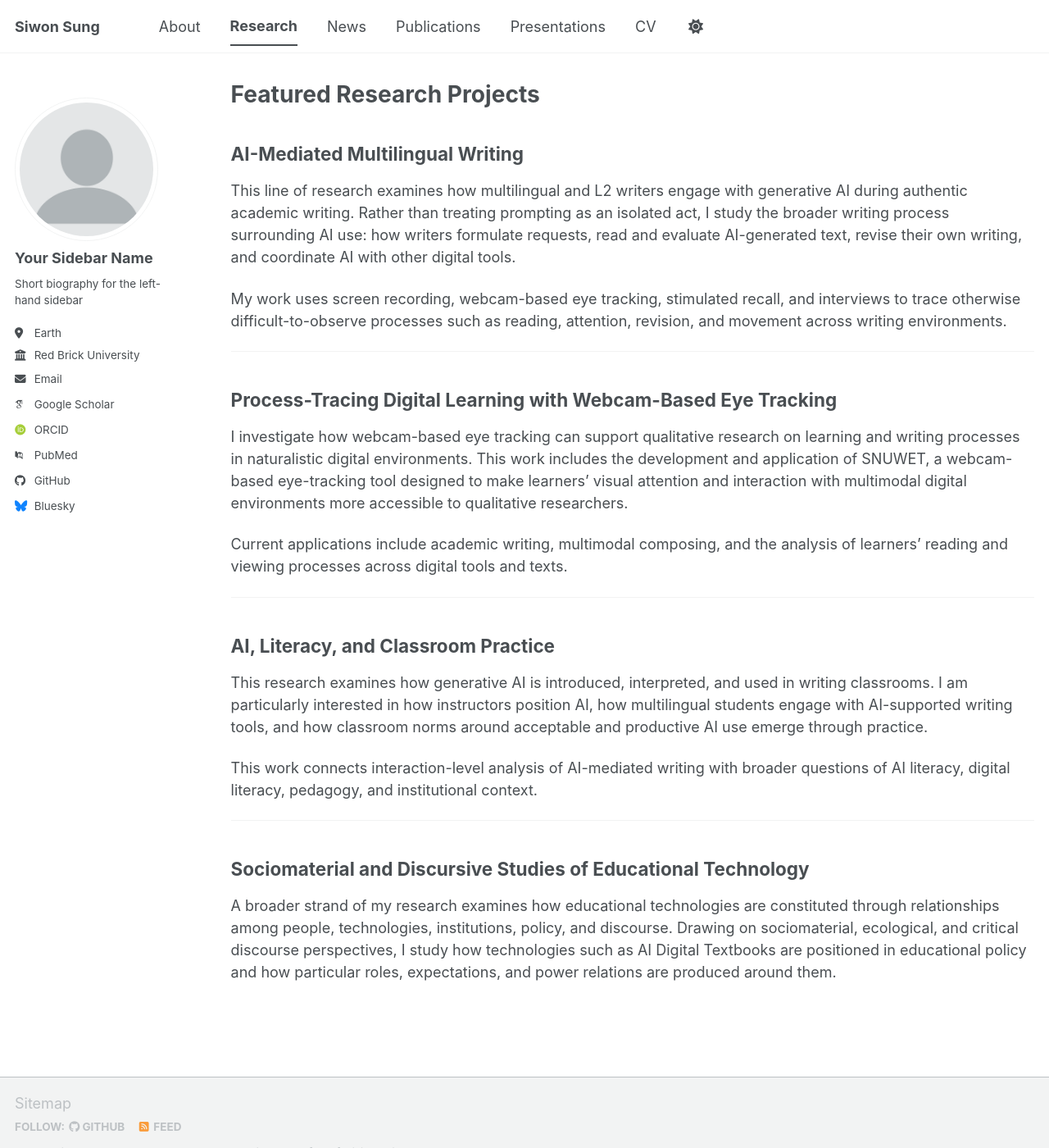
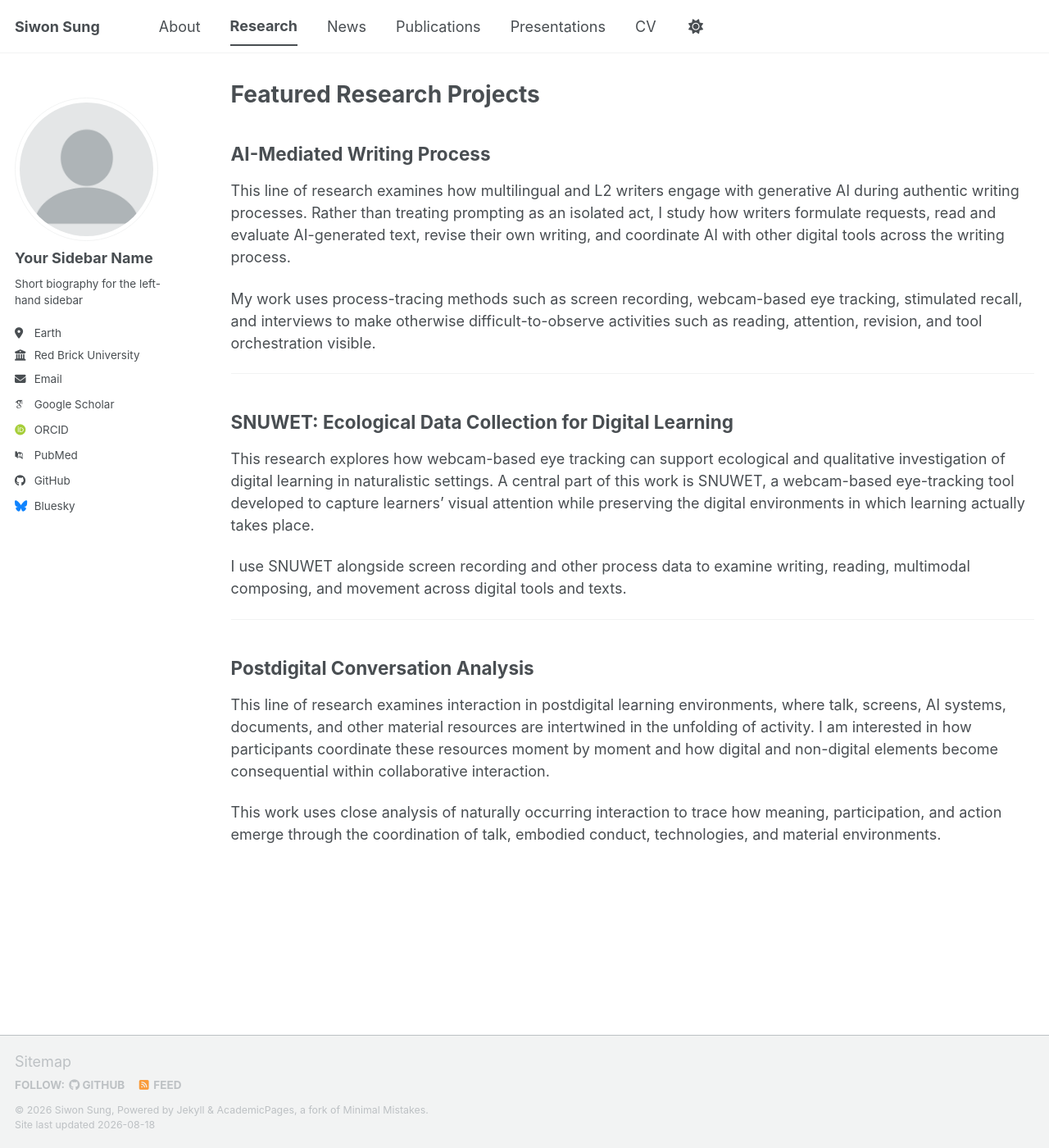
Before and after one commit to siwonsung/siwonsung.github.io, a Jekyll site: the page built from _pages/research.md, in a window 1280 px wide and 1400 px high. Shown: the whole window at 82% size. Built offline with Jekyll 4.4.1, drawn with Linux system fonts in a browser that asks for light colours; some web fonts are replaced; a script bundle is joined from its source files by our own code; library files that are not in the unit come from our copies.

Commit message:
Refocus featured research areas

```diff
--- a/_pages/research.md
+++ b/_pages/research.md
@@ -5,30 +5,24 @@ permalink: /research/
 author_profile: true
 ---
 
-## AI-Mediated Multilingual Writing
+## AI-Mediated Writing Process
 
-This line of research examines how multilingual and L2 writers engage with generative AI during authentic academic writing. Rather than treating prompting as an isolated act, I study the broader writing process surrounding AI use: how writers formulate requests, read and evaluate AI-generated text, revise their own writing, and coordinate AI with other digital tools.
+This line of research examines how multilingual and L2 writers engage with generative AI during authentic writing processes. Rather than treating prompting as an isolated act, I study how writers formulate requests, read and evaluate AI-generated text, revise their own writing, and coordinate AI with other digital tools across the writing process.
 
-My work uses screen recording, webcam-based eye tracking, stimulated recall, and interviews to trace otherwise difficult-to-observe processes such as reading, attention, revision, and movement across writing environments.
+My work uses process-tracing methods such as screen recording, webcam-based eye tracking, stimulated recall, and interviews to make otherwise difficult-to-observe activities such as reading, attention, revision, and tool orchestration visible.
 
 ---
 
-## Process-Tracing Digital Learning with Webcam-Based Eye Tracking
+## SNUWET: Ecological Data Collection for Digital Learning
 
-I investigate how webcam-based eye tracking can support qualitative research on learning and writing processes in naturalistic digital environments. This work includes the development and application of SNUWET, a webcam-based eye-tracking tool designed to make learners' visual attention and interaction with multimodal digital environments more accessible to qualitative researchers.
+This research explores how webcam-based eye tracking can support ecological and qualitative investigation of digital learning in naturalistic settings. A central part of this work is SNUWET, a webcam-based eye-tracking tool developed to capture learners' visual attention while preserving the digital environments in which learning actually takes place.
 
-Current applications include academic writing, multimodal composing, and the analysis of learners' reading and viewing processes across digital tools and texts.
+I use SNUWET alongside screen recording and other process data to examine writing, reading, multimodal composing, and movement across digital tools and texts.
 
 ---
 
-## AI, Literacy, and Classroom Practice
+## Postdigital Conversation Analysis
 
-This research examines how generative AI is introduced, interpreted, and used in writing classrooms. I am particularly interested in how instructors position AI, how multilingual students engage with AI-supported writing tools, and how classroom norms around acceptable and productive AI use emerge through practice.
+This line of research examines interaction in postdigital learning environments, where talk, screens, AI systems, documents, and other material resources are intertwined in the unfolding of activity. I am interested in how participants coordinate these resources moment by moment and how digital and non-digital elements become consequential within collaborative interaction.
 
-This work connects interaction-level analysis of AI-mediated writing with broader questions of AI literacy, digital literacy, pedagogy, and institutional context.
-
----
-
-## Sociomaterial and Discursive Studies of Educational Technology
-
-A broader strand of my research examines how educational technologies are constituted through relationships among people, technologies, institutions, policy, and discourse. Drawing on sociomaterial, ecological, and critical discourse perspectives, I study how technologies such as AI Digital Textbooks are positioned in educational policy and how particular roles, expectations, and power relations are produced around them.
+This work uses close analysis of naturally occurring interaction to trace how meaning, participation, and action emerge through the coordination of talk, embodied conduct, technologies, and material environments.
```
